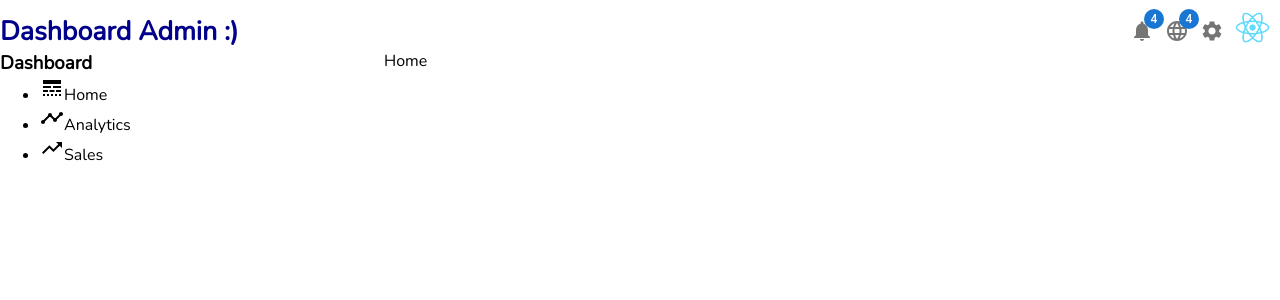
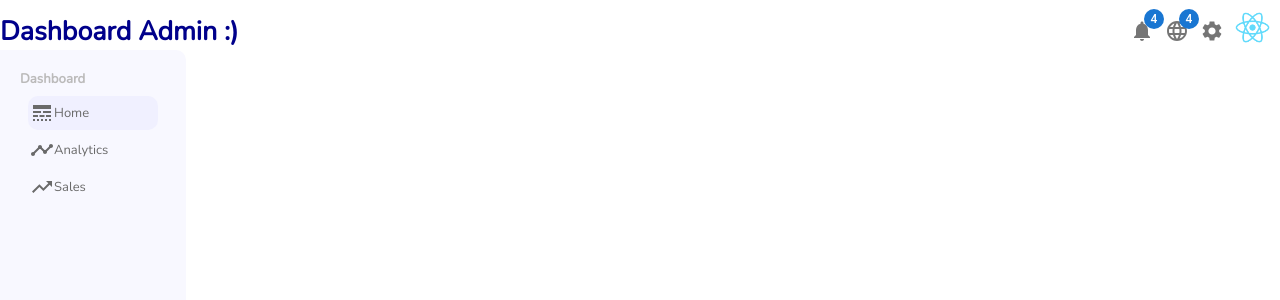
Before and after one commit to AmirHosein-Zare/Dashboard, a React (Create React App) app: page / in a window 1280 px wide. Shown: the top 300 px of the page. Built offline with nearby package versions, Linux system fonts and the light colour scheme.

Commit message:
finish the initialize of sidebar

```diff
--- a/src/App.css
+++ b/src/App.css
@@ -2,9 +2,9 @@
     margin: 0px;
 }
 .container{
-    margin-top: 50px;
+    margin-top: 10px;
     display: grid;
-    grid-template-columns: 30% 70%;
+    grid-template-columns: 20% 70%;
     grid-template-rows: repeat(1, 1fr);
 }
 .link{
--- a/src/components/Sidebar/Sidebar.css
+++ b/src/components/Sidebar/Sidebar.css
@@ -0,0 +1,42 @@
+.sidebar{
+    height: calc(100vh - 50px);
+    background-color: rgb(248, 248, 255);
+    top: 50px;
+    position: fixed;
+    border-top-right-radius: 10px;
+}
+.sidebarwrapper{
+    padding: 20px;
+    color: rgb(106, 106, 106);
+}
+
+.sidebarMenu{
+    margin-bottom: 10px;
+}
+
+.sidebarTitle{
+    color: rgb(187, 186, 186);
+}
+
+.sidebarList{
+    list-style-type: none;
+    padding: 5px;
+}
+
+.sidebarItem{
+    display: flex;
+    align-items: center;
+    cursor: pointer;
+    font-size: 13px;
+    border-radius: 10px;
+    padding: 5px 50px 5px 2px;
+    margin: 3px;
+}
+
+.sidebarItem.active, .sidebarItem:hover{
+    background-color: rgb(240, 240, 255);
+}
+
+.sidebarIcon{
+    font-size: 20px;
+}
--- a/src/components/Sidebar/Sidebar.jsx
+++ b/src/components/Sidebar/Sidebar.jsx
@@ -9,9 +9,9 @@ export default function Sidebar() {
     <div className='sidebar'>
         <div className="sidebarwrapper">
             <div className="sidebarMenu">
-                <h3 className="sidebarTitle">Dashboard</h3>
+                <h5 className="sidebarTitle">Dashboard</h5>
                 <ul className="sidebarList">
-                    <li className="sidebarItem">
+                    <li className="sidebarItem active">
                         <LineStyleIcon className='sidebarIcon'/>
                         Home
                     </li>
```
